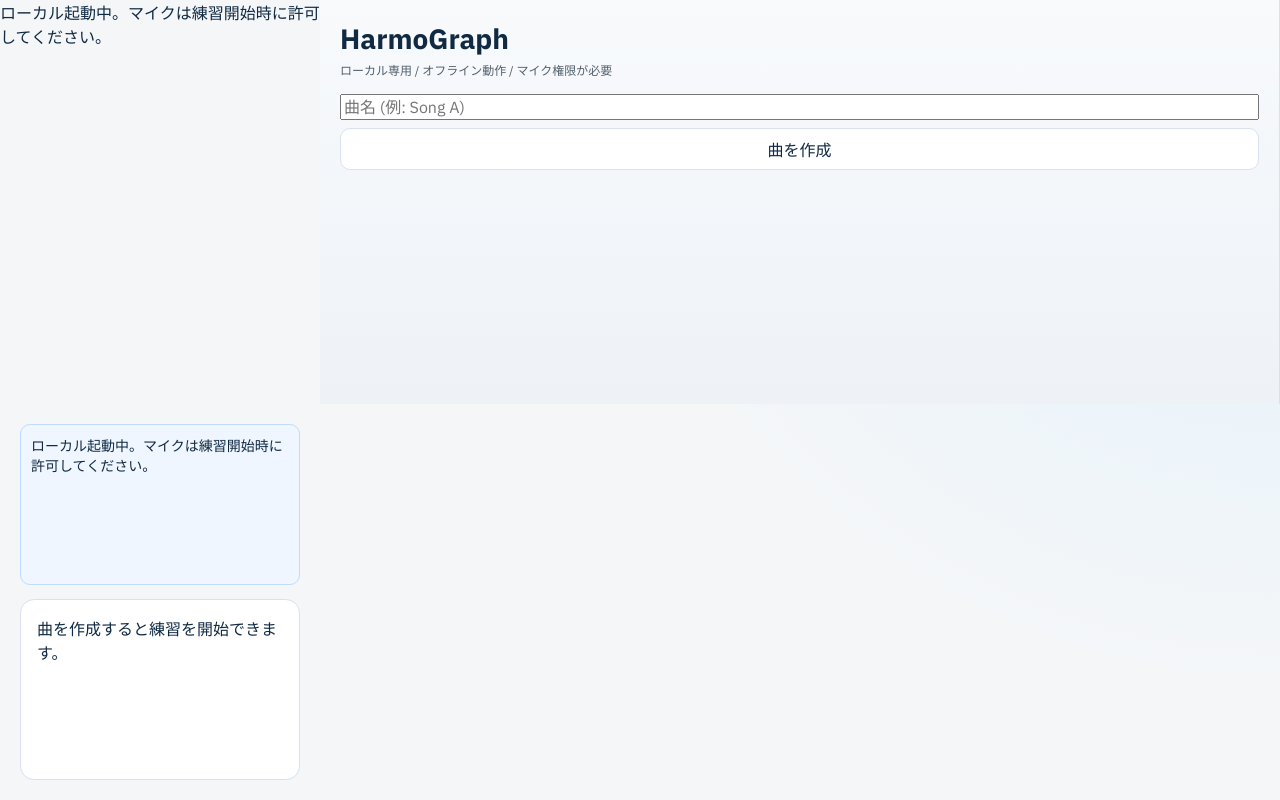
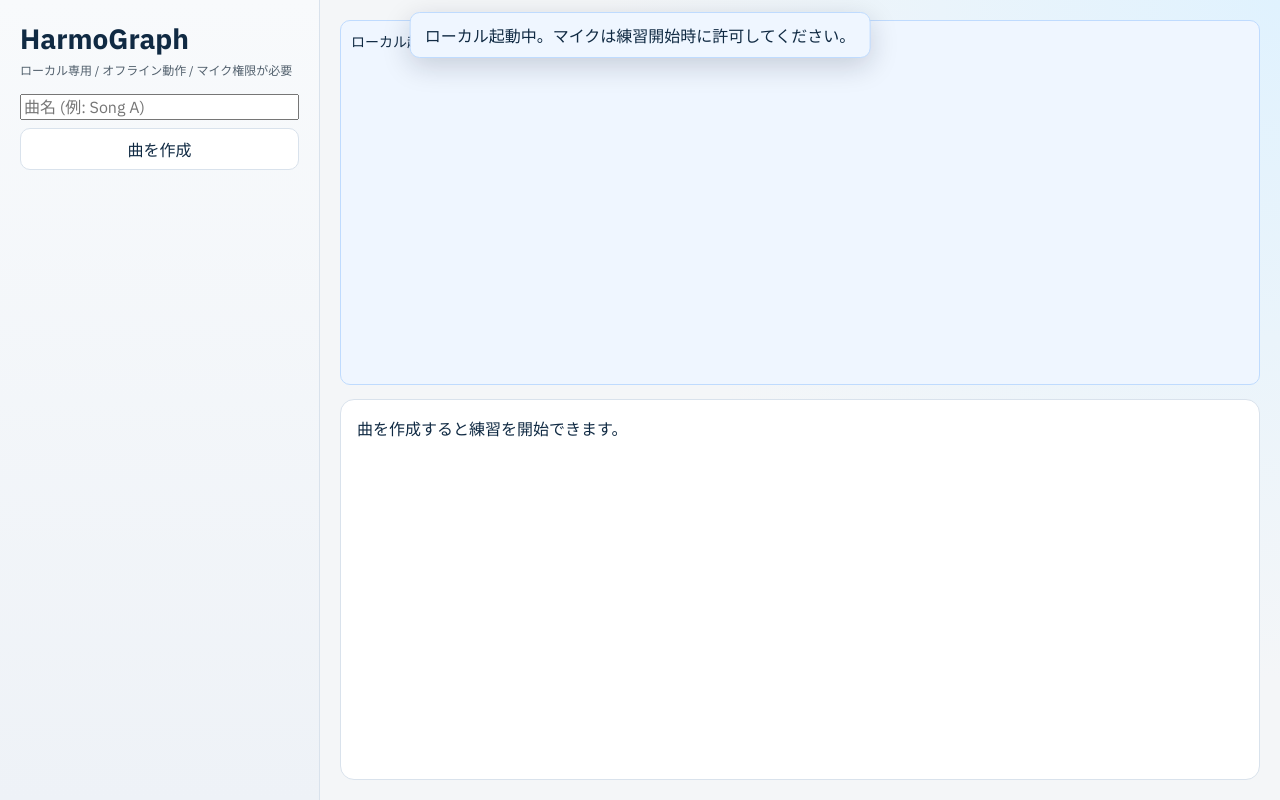
Before and after one commit to chaspy/HarmoGraph, a React (Vite) app: page / in a window 1280 px wide. Built offline with nearby package versions, Linux system fonts and the light colour scheme.

Commit message:
fix: keep status toast visible while scrolling

```diff
--- a/src/App.css
+++ b/src/App.css
@@ -267,3 +267,19 @@ button.danger {
     grid-template-columns: 1fr;
   }
 }
+
+.status-toast {
+  position: fixed;
+  top: 12px;
+  left: 50%;
+  transform: translateX(-50%);
+  z-index: 10000;
+  max-width: min(860px, calc(100vw - 24px));
+  width: max-content;
+  padding: 10px 14px;
+  border: 1px solid #bfdbfe;
+  background: #eff6ff;
+  color: var(--ink);
+  border-radius: 10px;
+  box-shadow: 0 8px 28px rgba(15, 23, 42, 0.18);
+}
--- a/src/App.tsx
+++ b/src/App.tsx
@@ -744,12 +744,13 @@ function App() {
   const userTotalCount = selectedSession ? selectedSession.analysisResult.userPitch.length : 0;
 
   return (
-    <div className="app-shell">
+    <>
       {toastVisible && (
         <div aria-live="polite" className="status-toast" role="status">
           {status}
         </div>
       )}
+      <div className="app-shell">
       <aside className="sidebar">
         <h1>HarmoGraph</h1>
         <p className="caption">ローカル専用 / オフライン動作 / マイク権限が必要</p>
@@ -1101,7 +1102,8 @@ function App() {
           </>
         )}
       </main>
-    </div>
+      </div>
+    </>
   );
 }
 
```
